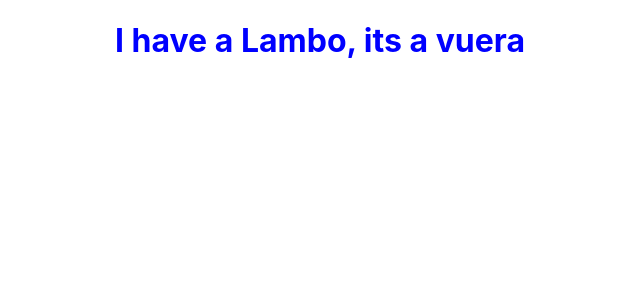
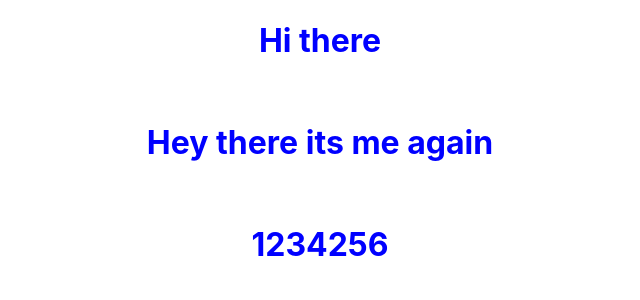
Before and after one commit to Ratedaron/React-refresher, a React (Create React App) app: page / in a window 1280 px wide. Shown: the top 300 px of the page, without its empty margins (320-960 px from the left). Built offline with nearby package versions, Linux system fonts and the light colour scheme.

Commit message:
Arrow Functions

```diff
--- a/src/App.js
+++ b/src/App.js
@@ -1,30 +1,21 @@
 import './App.css'
 
-class Car {
-  constructor(name) {
-    this.name = name;
-  }
-  presentCarName() {
-    return this.name
-  }
+const arrowFunction = () => {
+  return "Hi there"
 }
 
-class Mod extends Car {
-  constructor(name, type) {
-    super(name)
-    this.type = type
-  }
-  show() {
-    return 'I have a ' + this.presentCarName() + ', its a ' + this.type
-  }
-}
+const smallFunction = () => "Hey there its me again"
 
-const myCar = new Mod("Lambo", "vuera")
+const funtionWithNumber = () => 1234256
 
 function App() {
   return (
     <div className="App">
-      <h1>{myCar.show()}</h1>
+      <h1>{arrowFunction()}</h1>
+      <br />
+      <h1>{smallFunction()}</h1>
+      <br />
+      <h1>{funtionWithNumber()}</h1>
     </div>
   );
 }
```
